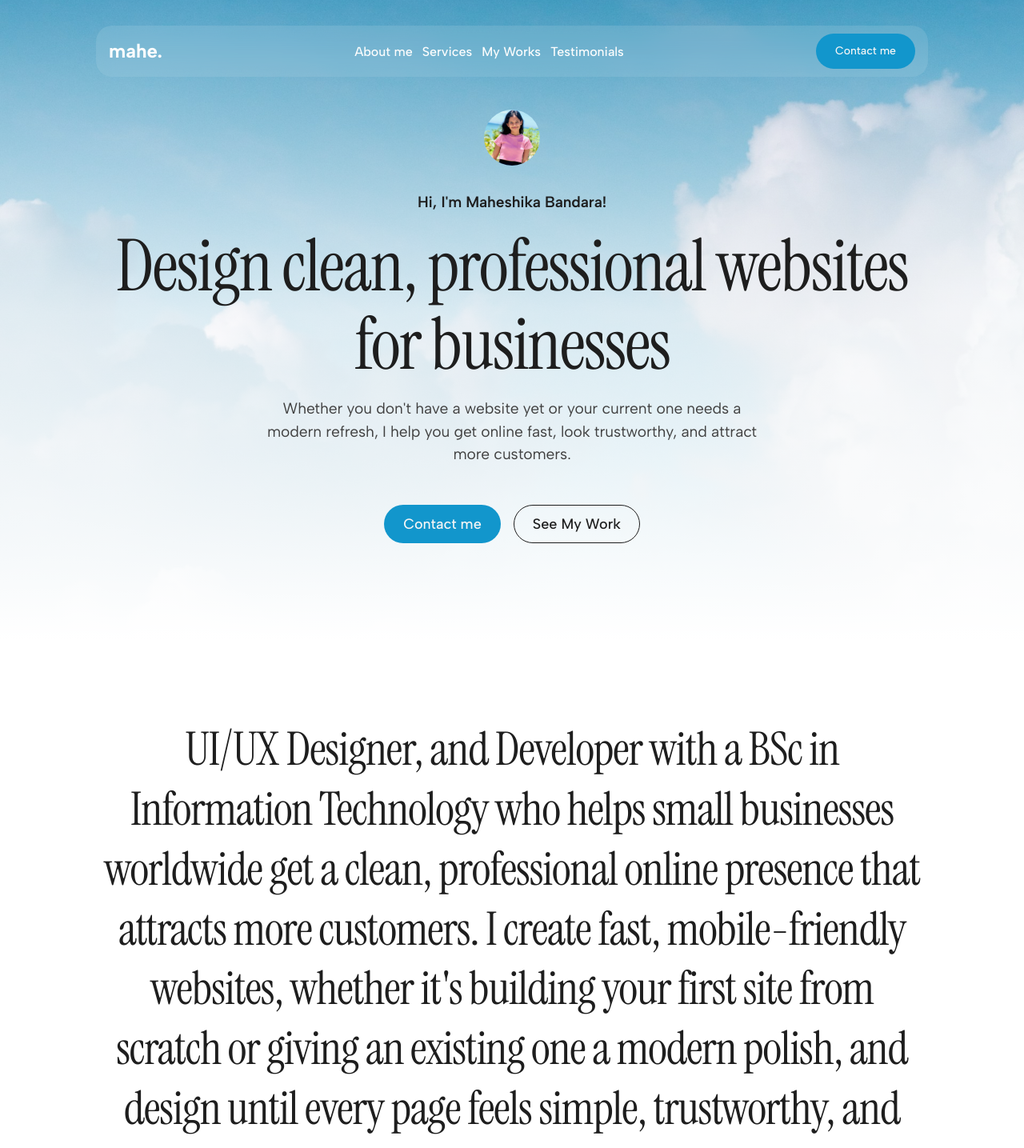
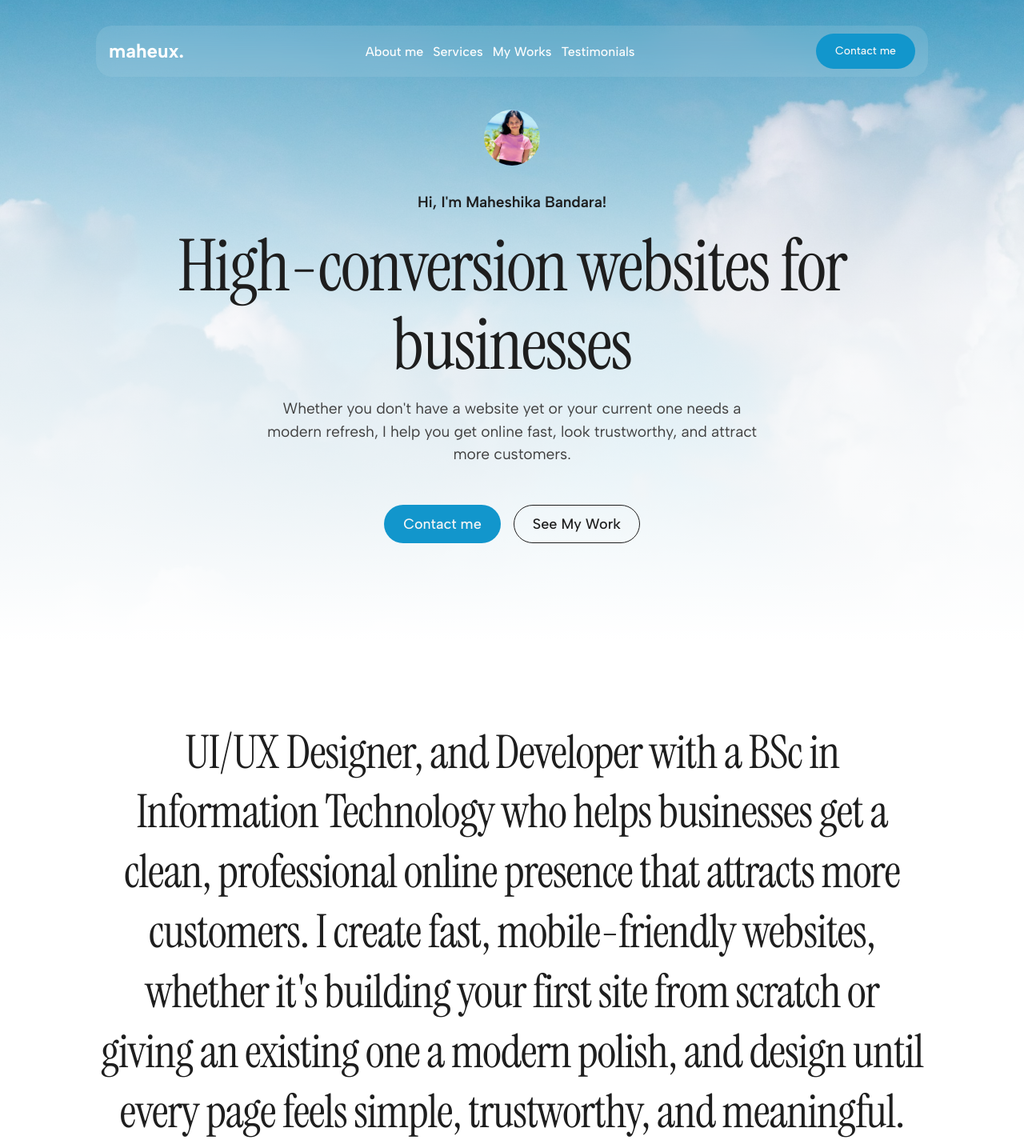
Before and after one commit to maheshikabandara/MaheshikaBandaraPortfolio, a React (Vite) app: page / in a window 1280 px wide. Shown: the top 1435 px of the page at 80% size. Built offline with nearby package versions, Linux system fonts and the light colour scheme.

Commit message:
Update text content in AnimatedPortfolio component

```diff
--- a/src/app/components/AnimatedPortfolio.tsx
+++ b/src/app/components/AnimatedPortfolio.tsx
@@ -60,7 +60,7 @@ function Frame2() {
   return (
     <div className="content-stretch flex items-center justify-between relative shrink-0 w-full">
       <p className="font-['Albert_Sans',sans-serif] font-bold leading-[31.2px] relative shrink-0 text-[#fdfdfd] text-[24px] text-center whitespace-nowrap">
-        mahe.
+        maheux.
       </p>
       <Frame4 />
       <div
@@ -150,8 +150,7 @@ function Frame22() {
         className="font-['Instrument_Serif',serif] leading-[1.1] not-italic relative text-[#1e1e1e] text-center tracking-[-1.8px] w-full"
         style={{ fontSize: 'clamp(40px, 7vw, 130px)' }}
       >
-        Design clean, professional websites
-        for businesses
+       High-conversion websites for businesses
       </motion.p>
 
       <motion.p
@@ -209,7 +208,7 @@ function AboutMe() {
             className="font-['Instrument_Serif',serif] leading-[1.3] not-italic relative text-[#1e1e1e] text-center tracking-[-1.12px] w-full"
             style={{ fontSize: 'clamp(32px, 4.5vw, 70px)' }}
           >
-            UI/UX Designer, and Developer with a BSc in Information Technology who helps small businesses worldwide get a clean, professional online presence that attracts more customers. I create fast, mobile-friendly websites, whether it's building your first site from scratch or giving an existing one a modern polish, and design until every page feels simple, trustworthy, and meaningful.
+            UI/UX Designer, and Developer with a BSc in Information Technology who helps businesses get a clean, professional online presence that attracts more customers. I create fast, mobile-friendly websites, whether it's building your first site from scratch or giving an existing one a modern polish, and design until every page feels simple, trustworthy, and meaningful.
           </p>
           <p
             onClick={() => scrollToSection("works")}
```
